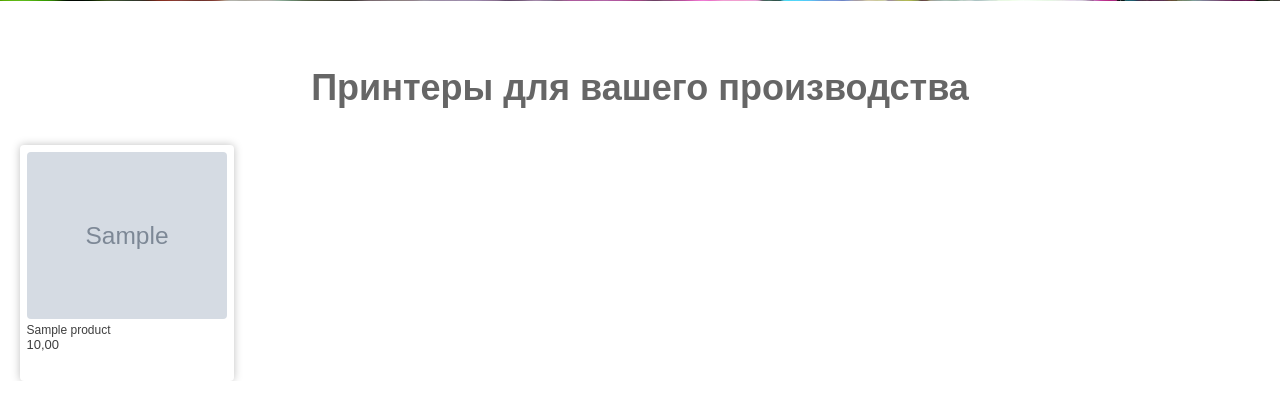
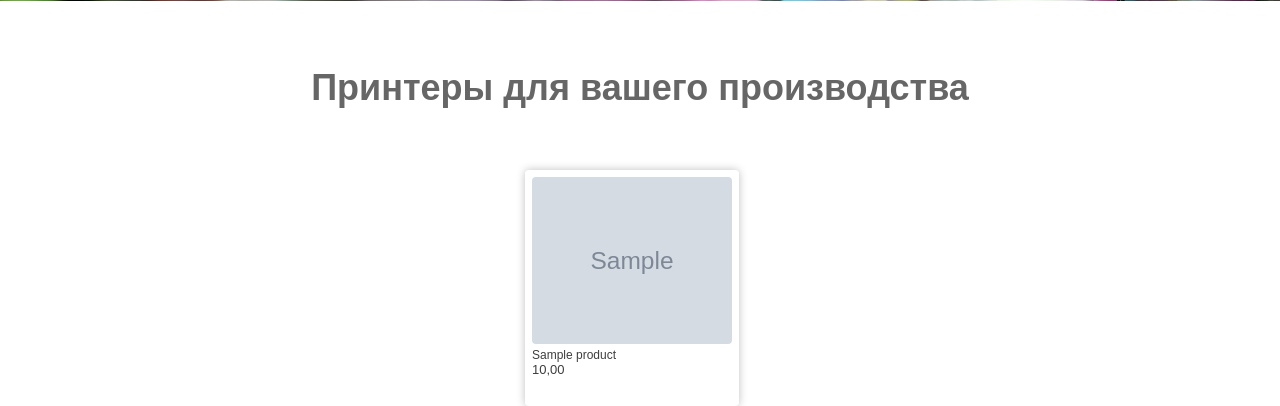
Before and after one commit to PanabeeWQW/django_ex_train, a Django app: page / in a window 1280 px wide. Shown: the part 695-1101 px from the top of the page. Before the commit the page ends 1076 px from the top, so only its background shows below. Run offline with Django 5.2, Linux system fonts and the light colour scheme; tables that the repository leaves empty hold one stand-in row (values such as "Sample post"); grey boxes marked "Sample" are stand-in pictures.

Commit message:
Доработка каталога на главной

```diff
--- a/blog/templates/blog/index.html
+++ b/blog/templates/blog/index.html
@@ -14,6 +14,7 @@
     <h1 class="product_index_title">
         Принтеры для вашего производства
     </h1>
+    <div class="products">
     {% for el in products %}
     <div class="card_product">
         <a href="{{ el.get_absolute_url }}" class="product_link">
@@ -24,4 +25,5 @@
     </div>
 {% endfor %}
     </div>
+    </div>
 {% endblock %}
```
